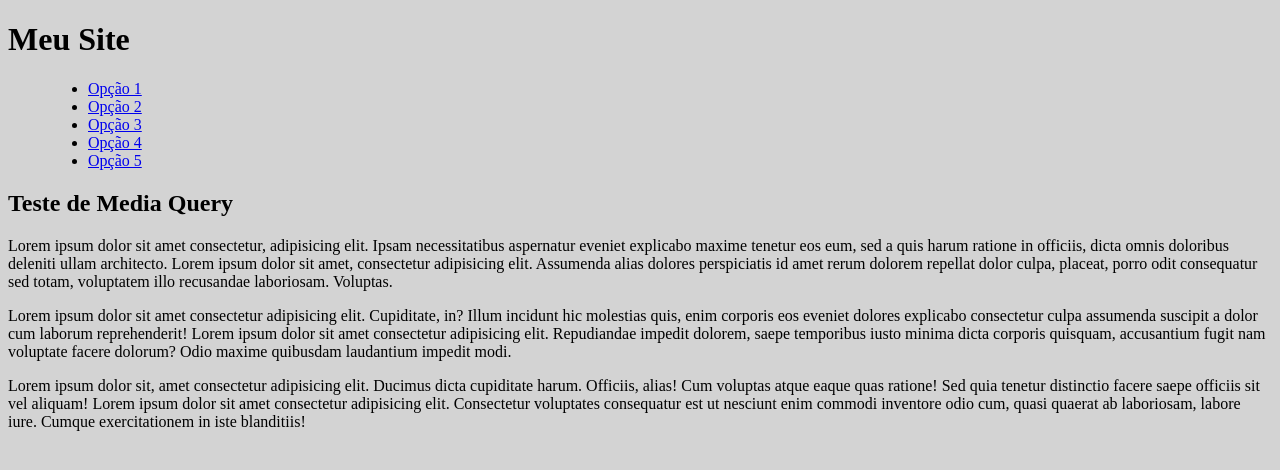
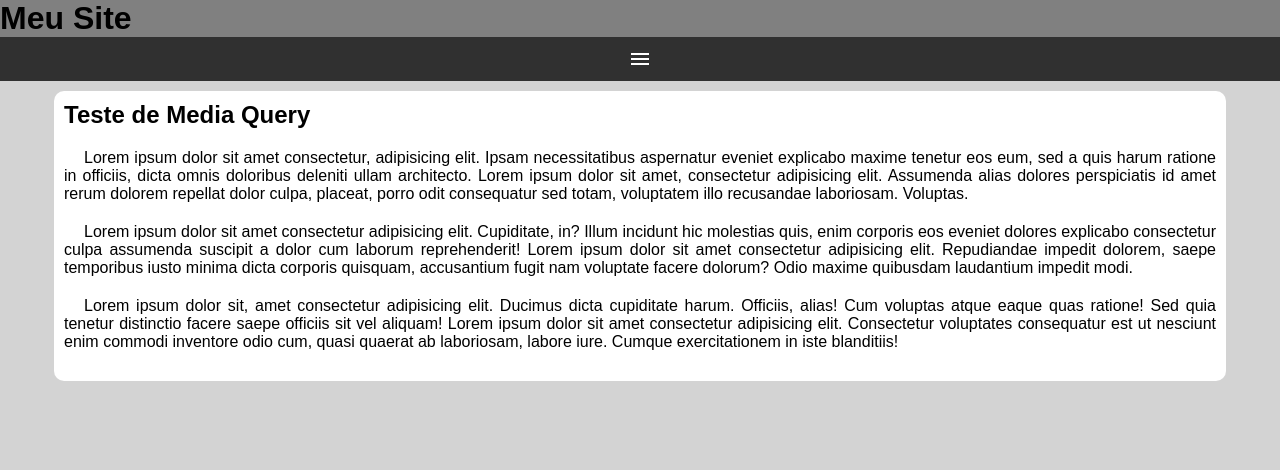
Before and after one commit to sandems/HTML-CSS, a plain HTML site: page Exercicios/ex026/mq005/index.html in a window 1280 px wide. Drawn offline with nearby package versions, Linux system fonts and the light colour scheme.

Commit message:
menu hamburguer feito.

```diff
--- a/Exercicios/ex026/mq005/estilos/style.css
+++ b/Exercicios/ex026/mq005/estilos/style.css
@@ -1,5 +1,78 @@
 @charset "UTF-8";
+
+/*mobile first*/
+
+*{
+    font-family: Arial, Helvetica, sans-serif;
+
+    margin: 0px;
+    padding: 0px;
+}
 
 body, html{
     background-color: lightgrey;
 }
+
+header{
+    background-color: grey;
+}
+
+h1 > header{
+    padding: 10px;
+    text-align: center;
+}
+
+span#burguer{
+    background-color: rgb(48, 48, 48);
+    color: white;
+    display: block;
+    text-align: center;
+    padding: 10px;
+}
+
+span#burguer:hover{
+    background-color: white;
+    color: black;
+    cursor: pointer;
+}
+
+menu{
+    display: none;
+}
+
+menu > ul{
+    list-style-type: none;
+}
+
+menu > ul > li > a{
+    display: block;
+    padding: 10px;
+    text-decoration: none;
+    background-color: rgb(51, 51, 51);
+    color: white;
+    text-align: center;
+    border-top: 2px solid grey;
+}
+
+menu > ul > li > a:hover{
+    background-color: rgb(70, 70, 70);
+}
+
+main{
+    width: 90vw;
+    background-color: white;
+    margin: auto;
+    padding: 10px;
+    border-radius: 10px;
+    margin-top: 10px;
+}
+
+article > h2{
+    padding-bottom: 20px;
+}
+
+article > p{
+    text-align: justify;
+    margin-bottom: 20px;
+    text-indent: 20px;
+}
--- a/Exercicios/ex026/mq005/index.html
+++ b/Exercicios/ex026/mq005/index.html
@@ -5,12 +5,16 @@
     <meta http-equiv="X-UA-Compatible" content="IE=edge">
     <meta name="viewport" content="width=device-width, initial-scale=1.0">
     <title>Menu Hamburguer</title>
+    <link rel="stylesheet" href="https://fonts.googleapis.com/css2?family=Material+Symbols+Outlined:opsz,wght,FILL,GRAD@20..48,100..700,0..1,-50..200" />
     <link rel="stylesheet" href="estilos/style.css">
 </head>
 <body>
     <header>
         <h1>Meu Site</h1>
-        <menu>
+        <span id="burguer" class="material-symbols-outlined" onclick="clickMenu()">
+            menu
+            </span>
+        <menu id="itens">
             <ul>
                 <li><a href="#">Opção 1</a></li>
                 <li><a href="#">Opção 2</a></li>
@@ -29,6 +33,15 @@
 
         </article>
     </main>
+    <script>
+        function clickMenu (){
+            if (itens.style.display == 'block') {
+                itens.style.display = 'none'
+            } else {
+                itens.style.display = 'block'
+            }
+        }
+    </script>
 
 </body>
 </html>
```
